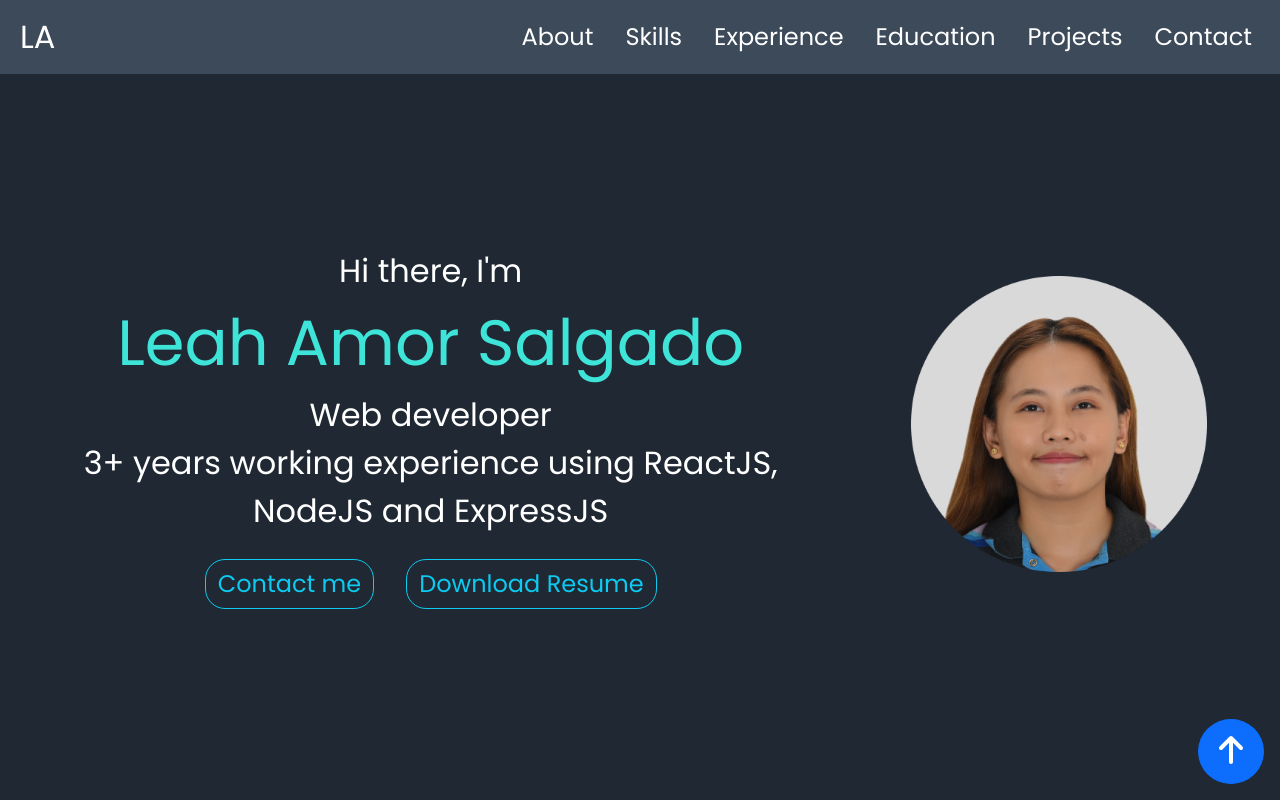
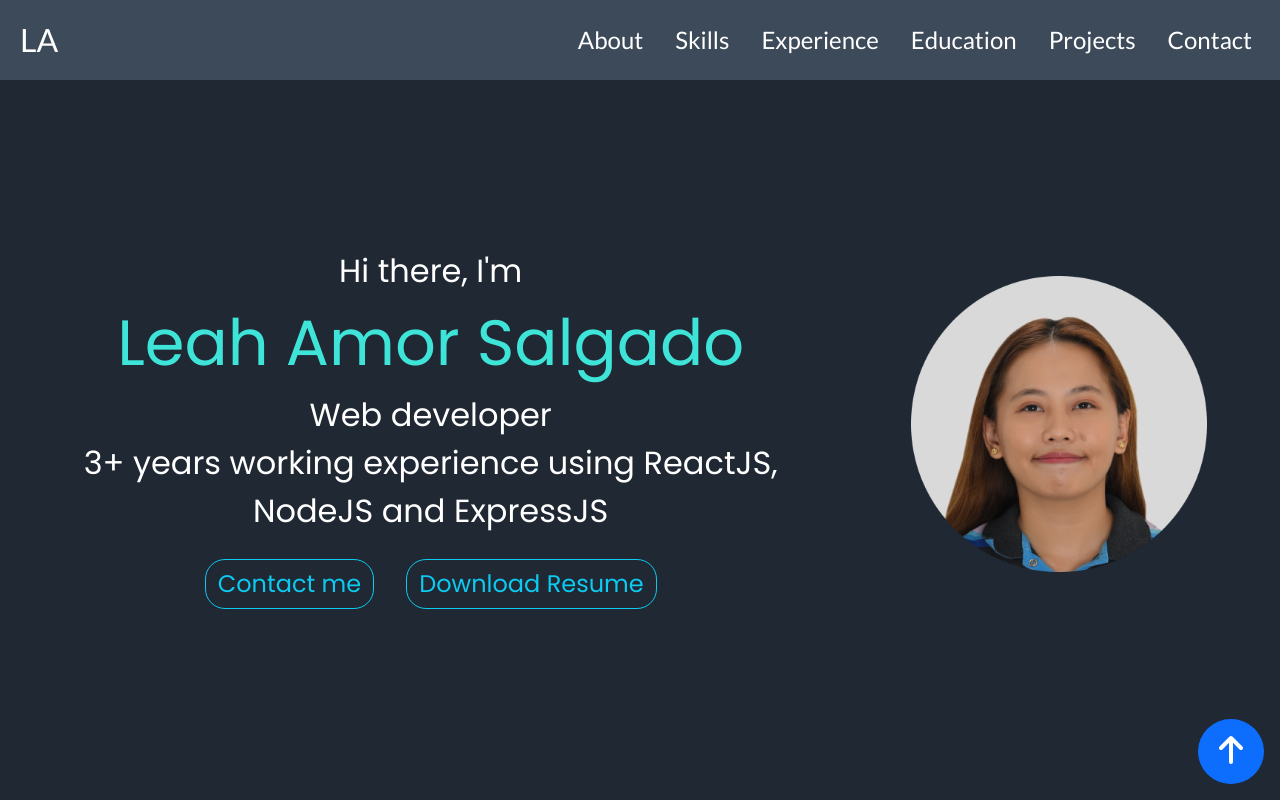
Before and after one commit to leahamor-dev/my-portfolio, a React (Create React App) app: page / in a window 1280 px wide. Shown: the top 800 px of the page. Built offline with nearby package versions, Linux system fonts and the light colour scheme.

Commit message:
fix scroll offset; cleanup codes

```diff
--- a/public/index.html
+++ b/public/index.html
@@ -6,11 +6,17 @@
     <link rel="preconnect" href="https://fonts.googleapis.com" />
     <link rel="preconnect" href="https://fonts.gstatic.com" crossorigin />
     <link
-      href="https://fonts.googleapis.com/css2?family=Poppins:ital,wght@0,100;0,200;0,300;0,400;0,500;0,600;0,700;0,800;0,900;1,100;1,200;1,300;1,400;1,500;1,600;1,700;1,800;1,900&family=Roboto+Slab:wght@100..900&display=swap"
+      href="https://fonts.googleapis.com/css2?family=Poppins:ital,wght@0,100;0,200;0,300;0,400;0,500;0,600;0,700;0,800;0,900;1,100;1,200;1,300;1,400;1,500;1,600;1,700;1,800;1,900&display=swap"
       rel="stylesheet"
     />
+
     <link
-      href="https://fonts.googleapis.com/css2?family=Roboto+Condensed:ital@0;1&display=swap"
+      href="https://fonts.googleapis.com/css2?family=Roboto+Condensed:ital,wght@0,100..900;1,100..900&family=Roboto:ital,wght@0,100;0,300;0,400;0,500;0,700;0,900;1,100;1,300;1,400;1,500;1,700;1,900&display=swap"
+      rel="stylesheet"
+    />
+
+    <link
+      href="https://fonts.googleapis.com/css2?family=Lato:ital,wght@0,100;0,300;0,400;0,700;0,900;1,100;1,300;1,400;1,700;1,900&display=swap"
       rel="stylesheet"
     />
 
--- a/src/components/header/index.jsx
+++ b/src/components/header/index.jsx
@@ -1,14 +1,6 @@
 import React, { useState } from 'react';
 import styles from './styles.module.css';
-import {
-  Link,
-  DirectLink,
-  Element,
-  Events,
-  animateScroll as scroll,
-  scrollSpy,
-  scroller,
-} from 'react-scroll';
+import { Link } from 'react-scroll';
 
 import { FontAwesomeIcon } from '@fortawesome/react-fontawesome';
 import { faBars } from '@fortawesome/free-solid-svg-icons';
@@ -25,7 +17,6 @@ import {
 
 const Header = () => {
   const [isOpen, setIsOpen] = useState(false);
-
   const toggle = () => setIsOpen(!isOpen);
 
   const navItems = [
@@ -37,11 +28,26 @@ const Header = () => {
     { title: 'Contact' },
   ];
 
+  const navItemsComponent = navItems.map((item) => {
+    return (
+      <NavItem key={item.title}>
+        <NavLink
+          offset={-80}
+          tag={Link}
+          to={item.title.toLocaleLowerCase()}
+          className={`${styles.header_navbar_links}`}
+        >
+          {item.title}
+        </NavLink>
+      </NavItem>
+    );
+  });
+
   return (
     <div id="header">
       <Navbar
         id="header_navbar"
-        className={`${styles.header_navbar} mb-5`}
+        className={`${styles.header_navbar}`}
         fixed="top"
       >
         <NavbarBrand
@@ -50,21 +56,7 @@ const Header = () => {
         >
           <div>LA</div>
         </NavbarBrand>
-        <Nav className={styles.navItems}>
-          {navItems.map((item) => {
-            return (
-              <NavItem key={item.title}>
-                <NavLink
-                  tag={Link}
-                  to={item.title.toLocaleLowerCase()}
-                  className={`${styles.header_navbar_links}`}
-                >
-                  {item.title}
-                </NavLink>
-              </NavItem>
-            );
-          })}
-        </Nav>
+        <Nav className={styles.navItems}>{navItemsComponent}</Nav>
 
         <Button
           className={styles.navbarToggler}
@@ -76,21 +68,7 @@ const Header = () => {
         </Button>
 
         <Collapse isOpen={isOpen} navbar>
-          <Nav navbar>
-            {navItems.map((item) => {
-              return (
-                <NavItem key={item.title}>
-                  <NavLink
-                    tag={Link}
-                    to={item.title.toLocaleLowerCase()}
-                    className={`${styles.header_navbar_links}`}
-                  >
-                    {item.title}
-                  </NavLink>
-                </NavItem>
-              );
-            })}
-          </Nav>
+          <Nav navbar>{navItemsComponent}</Nav>
         </Collapse>
       </Navbar>
     </div>
--- a/src/components/header/styles.module.css
+++ b/src/components/header/styles.module.css
@@ -3,6 +3,8 @@
   background-color: #3d4a5a;
   color: #ffffff;
   font-size: 1.5rem;
+  min-height: 80px;
+  font-family: Lato;
 }
 
 .header_navbar_brand,
```
